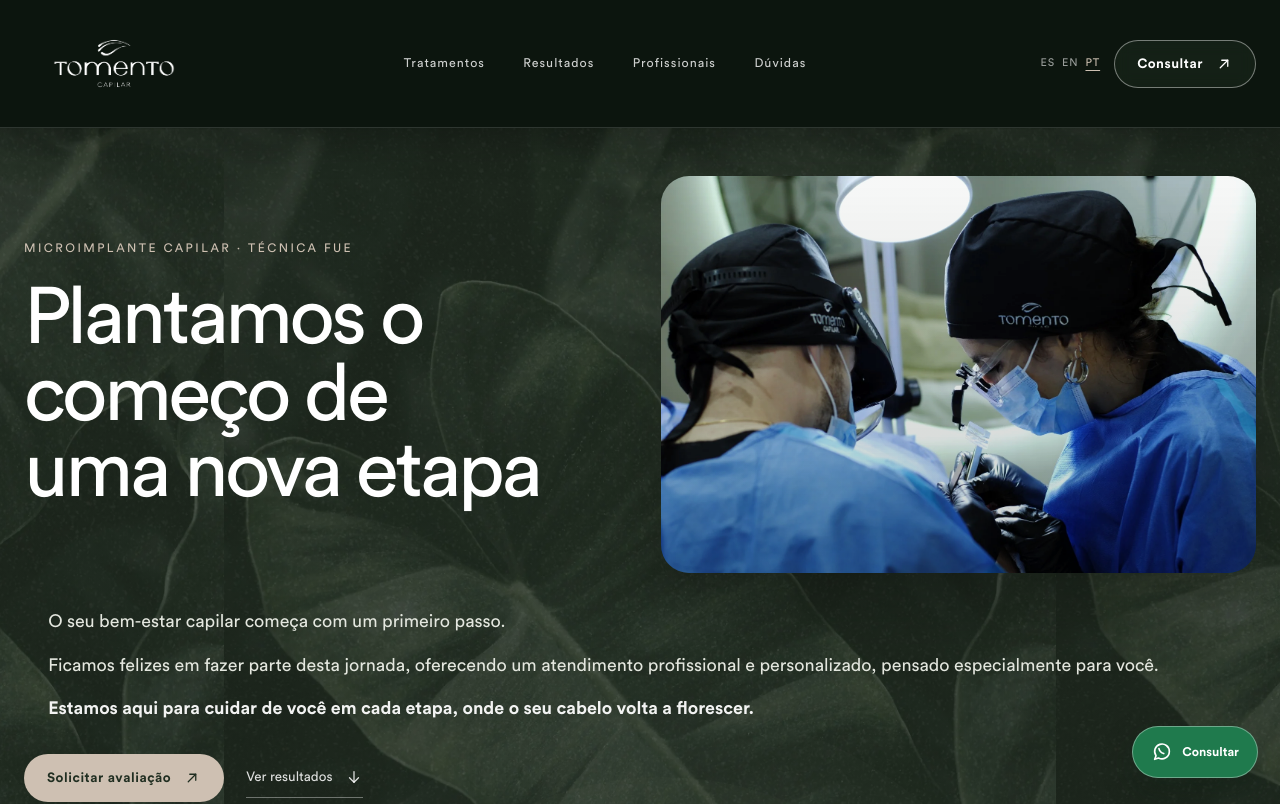
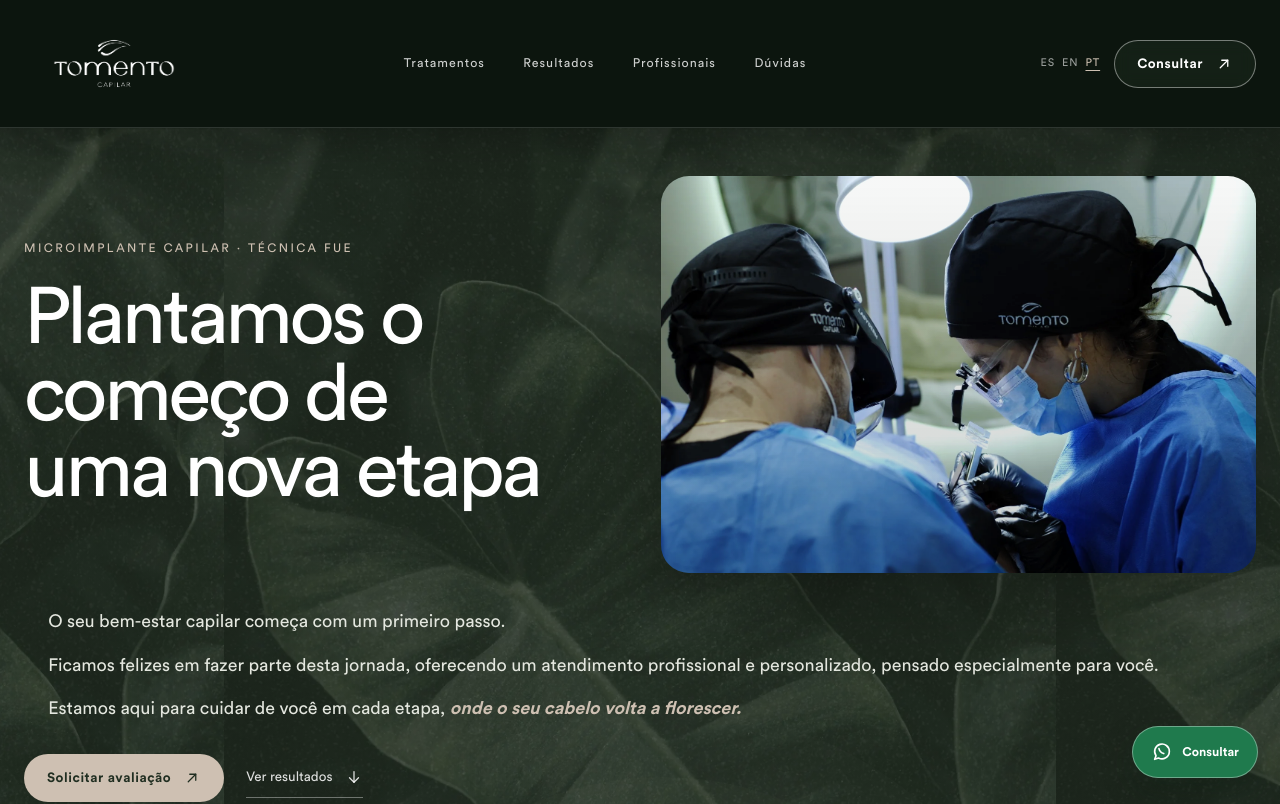
Before and after one commit to mlav-prog/tomento-web, a Next.js app: page /pt in a window 1280 px wide. Shown: the top 804 px of the page. Built offline with nearby package versions, Linux system fonts and the light colour scheme; no server answers.

Commit message:
Configure custom domain and social links

```diff
--- a/components/SitePage.jsx
+++ b/components/SitePage.jsx
@@ -21,7 +21,7 @@ export default function SitePage({ locale = "es" }) {
     name: site.name,
     url: `${site.url.replace(/\/$/, "")}${text.path}`,
     telephone: "+54 9 11 2815 6799",
-    sameAs: [site.instagram],
+    sameAs: [site.instagram, site.tiktok],
     address: { "@type": "PostalAddress", streetAddress: "Junín 246, 2.º A", addressLocality: "Ciudad Autónoma de Buenos Aires", addressCountry: "AR" },
   };
 
--- a/components/sections/Contact/Contact.jsx
+++ b/components/sections/Contact/Contact.jsx
@@ -1,4 +1,5 @@
 import ContactForm from "./ContactForm";
+import { site } from "@/content/site";
 import styles from "./Contact.module.css";
 
 export default function Contact({ locale, copy }) {
@@ -23,7 +24,10 @@ export default function Contact({ locale, copy }) {
               <span>{copy.contact[6]}</span>
               <h3>{copy.contact[7]}</h3>
               <p>{copy.contact[8]}</p>
-              <a className={styles.secondaryLink} href="https://www.instagram.com/tomentocapilar/" target="_blank" rel="noreferrer">{copy.contact[9]}</a>
+              <div className={styles.socialLinks}>
+                <a className={styles.secondaryLink} href={site.instagram} target="_blank" rel="noreferrer">{copy.contact[9]}</a>
+                <a className={styles.secondaryLink} href={site.tiktok} target="_blank" rel="noreferrer">{locale === "en" ? "View TikTok" : locale === "pt" ? "Ver TikTok" : "Ver TikTok"}</a>
+              </div>
             </article>
           </aside>
         </div>
--- a/components/sections/Contact/Contact.module.css
+++ b/components/sections/Contact/Contact.module.css
@@ -26,6 +26,7 @@
 .primaryLink,.secondaryLink { min-height: 44px; padding: 0 16px; }
 .primaryLink { color: white; background: var(--color-green); }
 .secondaryLink { color: var(--color-green-deep); background: var(--color-beige); }
+.socialLinks { display: flex; flex-wrap: wrap; gap: 10px; }
 .location { margin-top: 22px; }
 .locationHeader { margin-bottom: 14px; padding: 18px 20px; display: flex; align-items: center; justify-content: space-between; gap: 20px; }
 .locationHeader div { display: grid; gap: 7px; }
--- a/components/sections/Hero/Hero.jsx
+++ b/components/sections/Hero/Hero.jsx
@@ -27,9 +27,19 @@ export default function Hero({ locale, copy }) {
         </div>
 
         <div className={styles.intro}>
-          {copy.hero[2].split("\n\n").map((paragraph, index, paragraphs) => (
-            <p className={index === paragraphs.length - 1 ? styles.tagline : undefined} key={paragraph}>{paragraph}</p>
-          ))}
+          {copy.hero[2].split("\n\n").map((paragraph, index, paragraphs) => {
+            const isClosing = index === paragraphs.length - 1;
+            const separator = isClosing ? paragraph.lastIndexOf(",") : -1;
+
+            return (
+              <p key={paragraph}>
+                {separator >= 0 ? paragraph.slice(0, separator + 1) : paragraph}
+                {separator >= 0 && (
+                  <span className={styles.tagline}>{paragraph.slice(separator + 1)}</span>
+                )}
+              </p>
+            );
+          })}
         </div>
 
         <div className={styles.actions}>
--- a/components/sections/Hero/Hero.module.css
+++ b/components/sections/Hero/Hero.module.css
@@ -81,7 +81,8 @@
 }
 
 .intro .tagline {
-  color: rgba(255, 255, 255, 0.94);
+  color: var(--color-beige);
+  font-style: italic;
   font-weight: 700;
 }
 
--- a/content/locales.js
+++ b/content/locales.js
@@ -31,7 +31,7 @@ export const copy = {
     results: ["Casos reales", "Evoluciones que cuentan una historia", "Cada proceso es único. Te mostramos registros reales del seguimiento realizado por el equipo de Tomento.", "Comparación", "Seguimiento capilar", "Consultar mi caso", "Antes", "Después", "Comparaciones disponibles", "Las imágenes corresponden a seguimientos reales. Los tiempos de evolución y los resultados pueden variar según cada paciente."],
     professionals: ["Profesionales", "Un equipo que acompaña cada etapa"],
     faq: ["Información útil", "Preguntas frecuentes", "Respuestas generales para conocer los tratamientos y el proceso de atención en Tomento.", "La información es orientativa y no reemplaza una evaluación profesional."],
-    contact: ["Contacto", "Solicitá tu evaluación", "Completá el formulario y enviá tu consulta directamente por WhatsApp.", "Canal directo", "Tu consulta llega por WhatsApp", "Al enviar el formulario se abrirá WhatsApp con tus datos y tu mensaje preparados para enviarlos directamente a Tomento.", "Redes", "Seguinos en Instagram", "Resultados, novedades y contenido de Tomento Capilar.", "Ver Instagram", "Ubicación", "Abrir mapa"],
+    contact: ["Contacto", "Solicitá tu evaluación", "Completá el formulario y enviá tu consulta directamente por WhatsApp.", "Canal directo", "Tu consulta llega por WhatsApp", "Al enviar el formulario se abrirá WhatsApp con tus datos y tu mensaje preparados para enviarlos directamente a Tomento.", "Redes", "Seguinos en redes", "Resultados, novedades y contenido de Tomento Capilar.", "Ver Instagram", "Ubicación", "Abrir mapa"],
     footer: ["Microimplante y tratamientos capilares personalizados en CABA.", "Explorar", "Profesionales", "Contacto", "La información del sitio es orientativa y no reemplaza una evaluación profesional.", "Volver arriba"],
   },
   en: {
@@ -43,7 +43,7 @@ export const copy = {
     results: ["Real cases", "Progress that tells a story", "Every process is unique. Explore real follow-up records from the Tomento team.", "Comparison", "Hair follow-up", "Ask about my case", "Before", "After", "Available comparisons", "Images show real follow-up cases. Progress times and results may vary from patient to patient."],
     professionals: ["Professionals", "A team supporting every stage"],
     faq: ["Useful information", "Frequently asked questions", "General answers about Tomento treatments and patient care.", "This information is for guidance only and does not replace a professional assessment."],
-    contact: ["Contact", "Request your assessment", "Complete the form and send your inquiry directly through WhatsApp.", "Direct channel", "Your inquiry goes to WhatsApp", "When you submit the form, WhatsApp will open with your details and message ready to send directly to Tomento.", "Social media", "Follow us on Instagram", "Results, updates, and content from Tomento Capilar.", "View Instagram", "Location", "Open map"],
+    contact: ["Contact", "Request your assessment", "Complete the form and send your inquiry directly through WhatsApp.", "Direct channel", "Your inquiry goes to WhatsApp", "When you submit the form, WhatsApp will open with your details and message ready to send directly to Tomento.", "Social media", "Follow us on social media", "Results, updates, and content from Tomento Capilar.", "View Instagram", "Location", "Open map"],
     footer: ["Personalized hair transplants and treatments in Buenos Aires.", "Explore", "Professionals", "Contact", "This website provides general information and does not replace a professional assessment.", "Back to top"],
   },
   pt: {
@@ -55,7 +55,7 @@ export const copy = {
     results: ["Casos reais", "Evoluções que contam uma história", "Cada processo é único. Veja registros reais do acompanhamento realizado pela equipe Tomento.", "Comparação", "Acompanhamento capilar", "Consultar meu caso", "Antes", "Depois", "Comparações disponíveis", "As imagens correspondem a acompanhamentos reais. O tempo de evolução e os resultados podem variar para cada paciente."],
     professionals: ["Profissionais", "Uma equipe que acompanha cada etapa"],
     faq: ["Informações úteis", "Perguntas frequentes", "Respostas gerais para conhecer os tratamentos e o atendimento da Tomento.", "As informações são orientativas e não substituem uma avaliação profissional."],
-    contact: ["Contato", "Solicite sua avaliação", "Preencha o formulário e envie sua consulta diretamente pelo WhatsApp.", "Canal direto", "Sua consulta chega pelo WhatsApp", "Ao enviar o formulário, o WhatsApp será aberto com seus dados e sua mensagem prontos para envio direto à Tomento.", "Redes sociais", "Siga-nos no Instagram", "Resultados, novidades e conteúdos da Tomento Capilar.", "Ver Instagram", "Localização", "Abrir mapa"],
+    contact: ["Contato", "Solicite sua avaliação", "Preencha o formulário e envie sua consulta diretamente pelo WhatsApp.", "Canal direto", "Sua consulta chega pelo WhatsApp", "Ao enviar o formulário, o WhatsApp será aberto com seus dados e sua mensagem prontos para envio direto à Tomento.", "Redes sociais", "Siga-nos nas redes sociais", "Resultados, novidades e conteúdos da Tomento Capilar.", "Ver Instagram", "Localização", "Abrir mapa"],
     footer: ["Microimplante e tratamentos capilares personalizados em Buenos Aires.", "Explorar", "Profissionais", "Contato", "As informações deste site são orientativas e não substituem uma avaliação profissional.", "Voltar ao topo"],
   },
 };
--- a/content/site.js
+++ b/content/site.js
@@ -1,9 +1,10 @@
 export const site = {
   name: "Tomento Capilar",
-  url: process.env.NEXT_PUBLIC_SITE_URL ?? "https://mlav-prog.github.io/tomento-web/",
+  url: process.env.NEXT_PUBLIC_SITE_URL ?? "https://tomentocapilar.com.ar/",
   whatsapp: "5491128156799",
   whatsappMessage:
     "Hola, quisiera solicitar una evaluación para conocer los tratamientos de Tomento Capilar.",
   address: "Junín 246, 2.º A, CABA",
   instagram: "https://www.instagram.com/tomentocapilar/",
+  tiktok: "https://www.tiktok.com/@tomento.capilar",
 };
```
Also changed, not shown: components/layout/Footer/Footer.jsx (+6 -1 lines), 1 other file (tests, documents, lock files or other folders).
